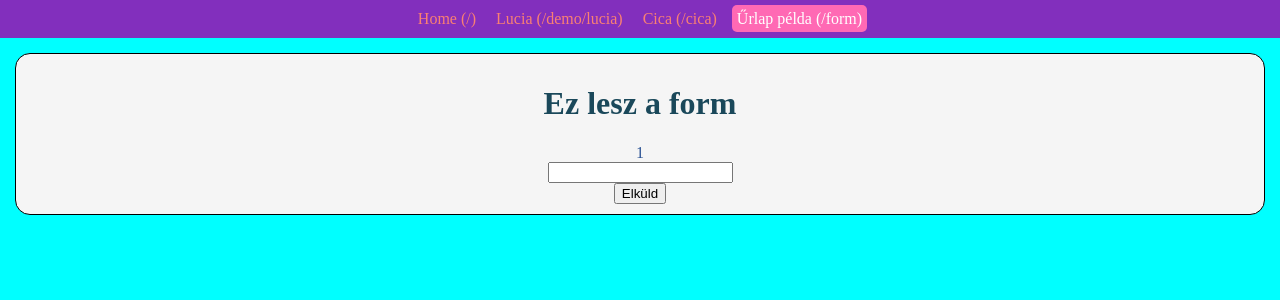
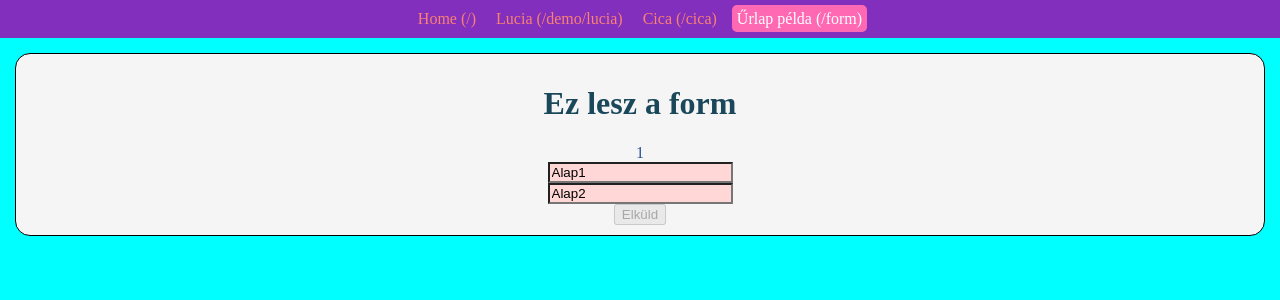
Before and after one commit to tomuwhu/msv, a SvelteKit app: page /form in a window 1280 px wide. Shown: the top 300 px of the page. Built offline with nearby package versions, Linux system fonts and the light colour scheme; no server answers; the database is empty.

Commit message:
form validation

```diff
--- a/src/routes/form/+page.svelte
+++ b/src/routes/form/+page.svelte
@@ -1,10 +1,31 @@
 <script>
     let { data } = $props()
+    var i1 = $state('Alap1')
+    var i2 = $state('Alap2')
+    var fv = $derived(
+        i1 && i1.length > 6
+        &&
+        i2 && i2.length > 6
+    )
 </script>
 <h1>Ez lesz a form</h1>
 {data.cica}
 <form method="post">
-    <input name="x1">
+    <input
+        class={i1 && i1.length > 6 ? 'green' : 'red'}
+        name="x1" bind:value={i1}>
+        <br>
+        <input
+        class={i2 && i2.length > 6 ? 'green' : 'red'}
+        name="x2" bind:value={i2}>
     <br>
-    <input type="submit" value="Elküld">
+    <input disabled={!fv} type="submit" value="Elküld">
 </form>
+<style>
+input.green {
+    background-color: rgb(165, 217, 165);
+}
+input.red {
+    background-color: rgb(255, 215, 215);
+}
+</style>
```
